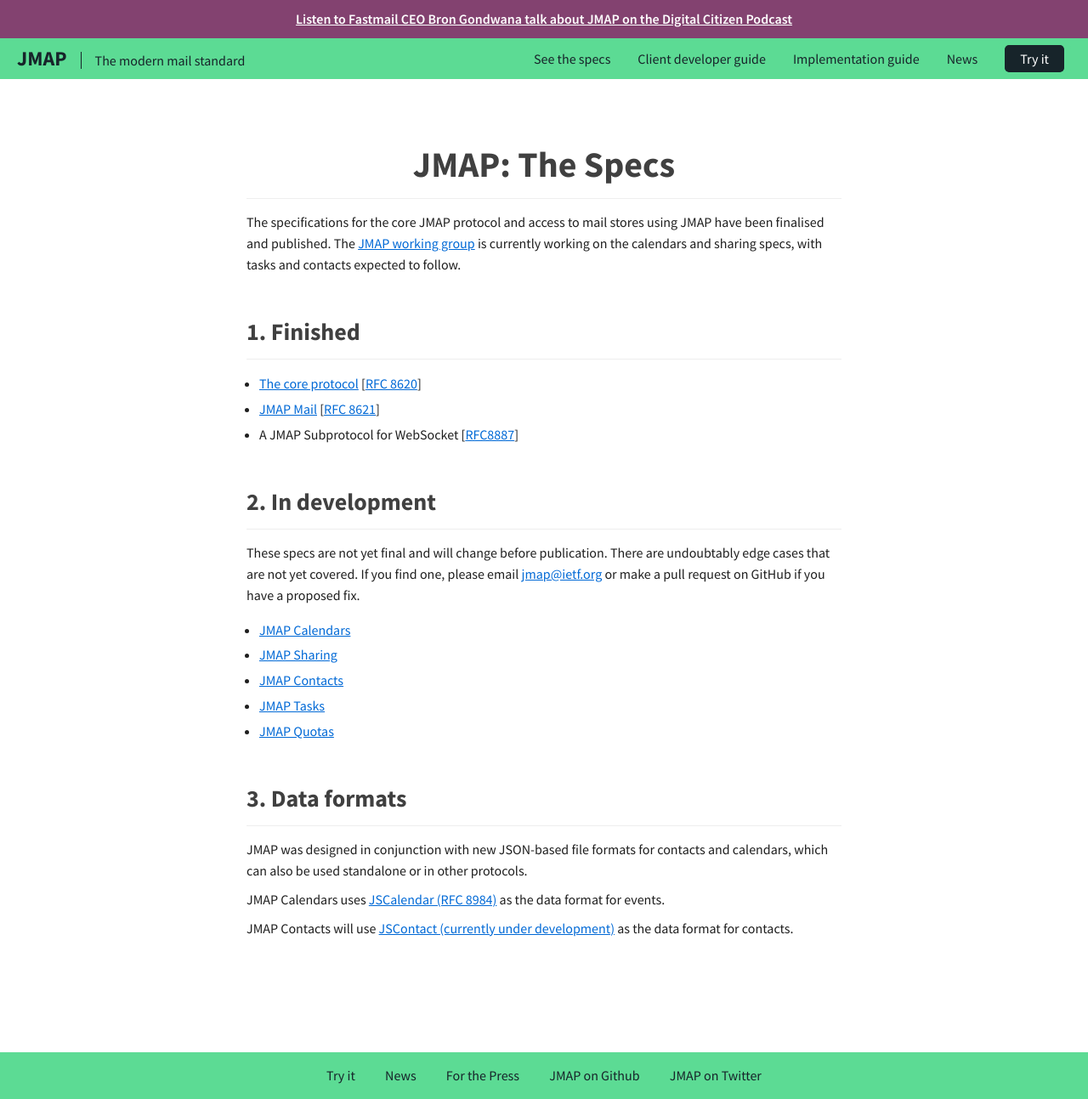
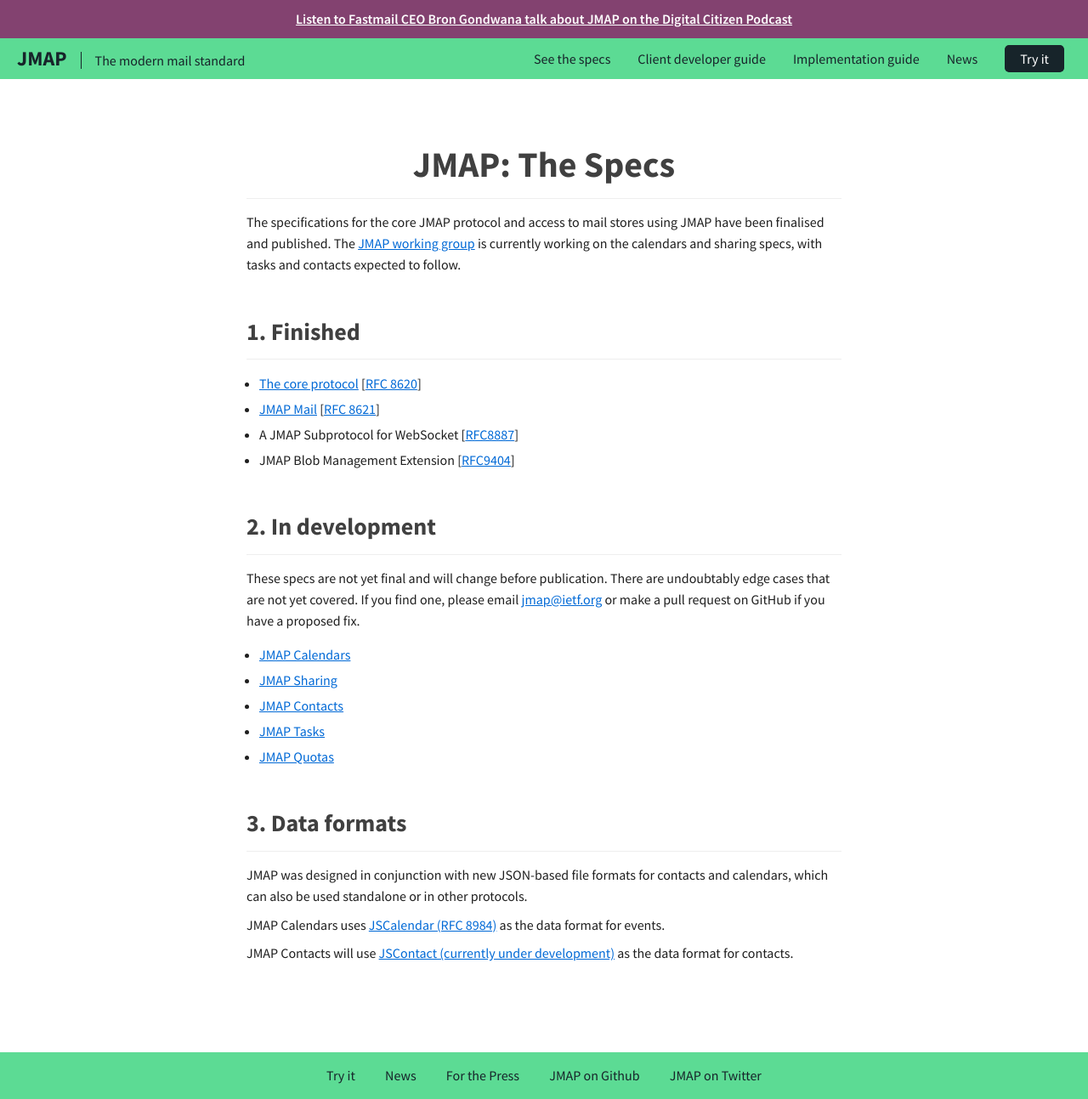
Before and after one commit to jmapio/jmapio.github.io, a Jekyll site: the page built from spec.md, in a window 1280 px wide and 1293 px high. Shown: the whole window at 85% size. Built offline with Jekyll 4.4.1, drawn with Linux system fonts in a browser that asks for light colours; comment, search, counter and statistics services are not loaded.

Commit message:
Add reference to RFC 9404 JMAP Blob Management Extension

```diff
--- a/spec.md
+++ b/spec.md
@@ -14,6 +14,7 @@ The specifications for the core JMAP protocol and access to mail stores using JM
 * [The core protocol](spec-core.html) [[RFC 8620](https://tools.ietf.org/html/rfc8620)]
 * [JMAP Mail](spec-mail.html) [[RFC 8621](https://tools.ietf.org/html/rfc8621)]
 * A JMAP Subprotocol for WebSocket [[RFC8887](https://www.rfc-editor.org/rfc/rfc8887.html)]
+* JMAP Blob Management Extension [[RFC9404](https://www.rfc-editor.org/rfc/rfc9404.html)]
 
 ## In development
 
```
